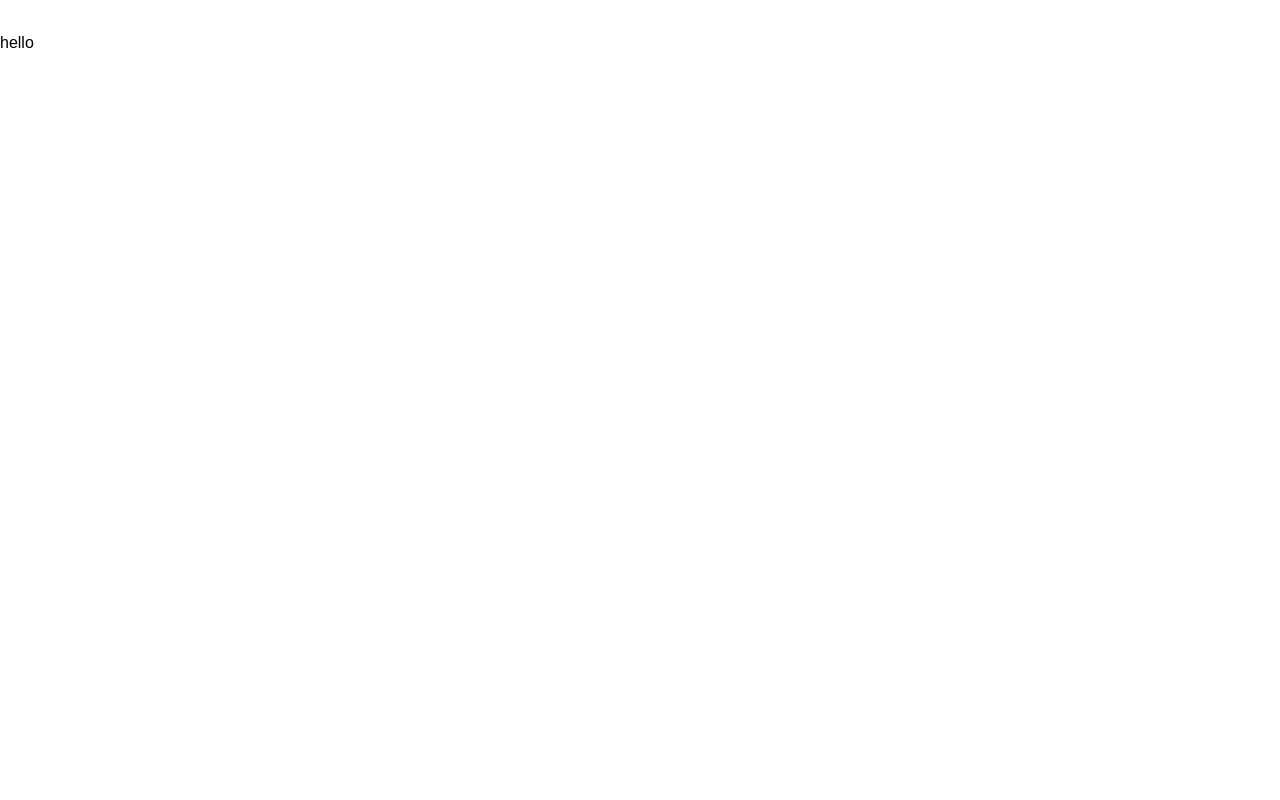
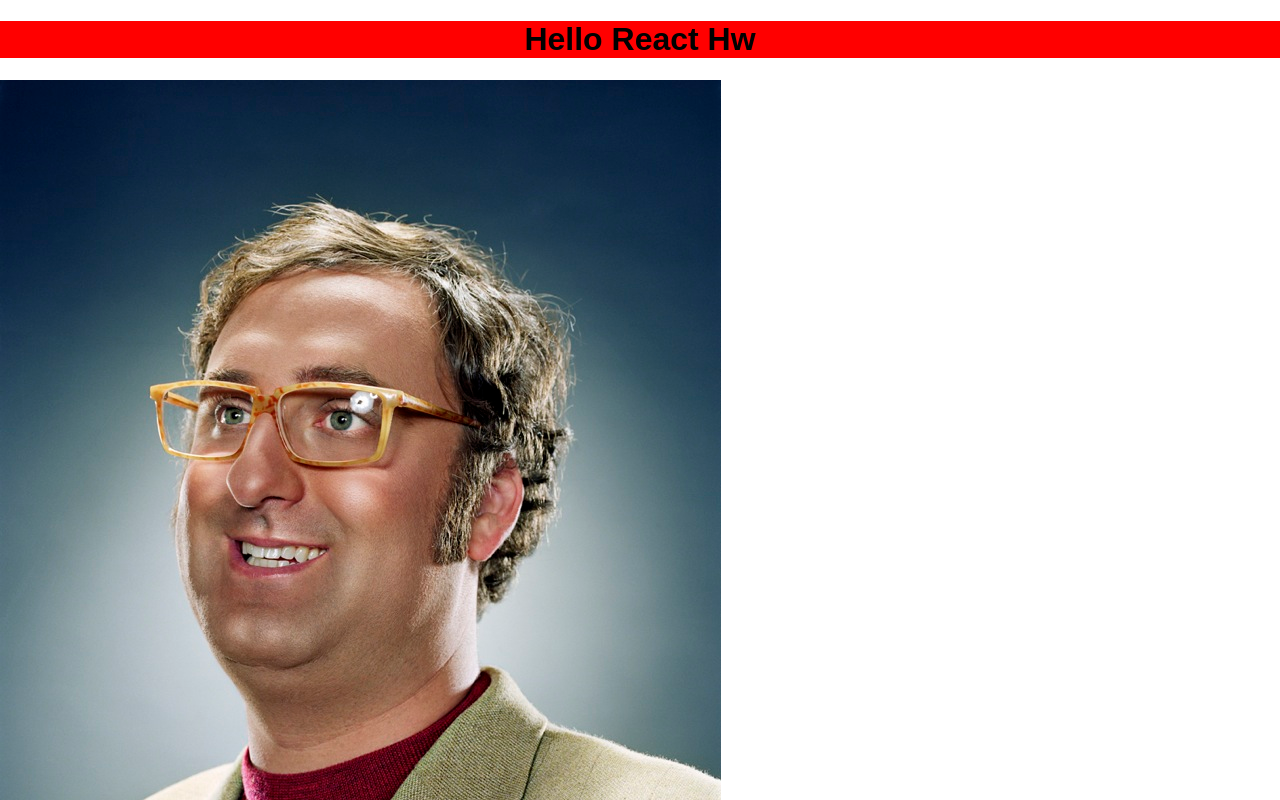
Before and after one commit to davidfunk13/react-hw-1, a React (Create React App) app in the folder clickygame/: page / in a window 1280 px wide. Shown: the top 800 px of the page. Built offline with nearby package versions, Linux system fonts and the light colour scheme.

Commit message:
mapping images

```diff
--- a/clickygame/src/components/AppContainer.jsx
+++ b/clickygame/src/components/AppContainer.jsx
@@ -6,11 +6,12 @@ import Footer from './Footer';
 import ImageGrid from './ImageGrid';
 const AppContainer = () => {
     return (
-        <Container>
+        <div className='container'>
             <Header />
-            <ImageGrid/>
+            <ImageGrid />
             <Footer />
-        </Container>
+        </div>
+
     )
 }
 
--- a/clickygame/src/components/Footer.jsx
+++ b/clickygame/src/components/Footer.jsx
@@ -1,8 +1,15 @@
 import React from 'react';
+
+const styles = {
+    footer: {
+        background: 'red',
+        textAlign: 'center'
+    }
+}
 
 const Footer = props => {
     return (
-        <div className="footer">{props.children}</div>
+        <div style={styles.footer} className="footer">Footer</div>
     )
 }
 
--- a/clickygame/src/components/Header.jsx
+++ b/clickygame/src/components/Header.jsx
@@ -1,11 +1,19 @@
 import React from 'react';
+import { width } from 'window-size';
+
+const styles = {
+    header: {
+        background: 'red',
+        width: 'auto',
+        height: '100%',
+        textAlign: 'center',
+    }
+}
 
 const Header = props => {
     return (
-        <div className='Header'>
-        {props.children}
-        <img src="" alt=""/>
-
+        <div style={styles.header} className='header'>
+            <h1>Hello React Hw</h1>
         </div>
     )
 }
--- a/clickygame/src/components/ImageGrid.jsx
+++ b/clickygame/src/components/ImageGrid.jsx
@@ -1,9 +1,44 @@
 import React from 'react';
+const grid = {
+    eric: {
+        // key/: 'eric',
+        path: '../../images/gridimage.jpeg'
+    },
+    eric2: {
+        // key: 'eric2',
+        path: '../../images/gridimage.jpeg'
+    },
+    eric3: {
+        // key: 'eric3',
+        path: '../../images/gridimage.jpeg'
+    },
+    eric4: {
+        // key: 'eric4',
+        path: '../../images/gridimage.jpeg'
+    },
+    eric5: {
+        // key: 'eric5',
+        path: '../../images/gridimage.jpeg'
+    },
+    eric6: {
+        // key: 'eric6',
+        path: '../../images/gridimage.jpeg'
+    },
+    eric7: {
+        // key: 'eric7',
+        path: '../../images/gridimage.jpeg'
+    },
 
+}
 const ImageGrid = props => {
     return (
         <div className='imagegrid'>
-            <p>hello</p>
+            {/* <p>hello</p> */}
+        {Object.keys(grid).map(character =>
+                <div key={character}>
+                    <img src={grid[character]['path']}/>
+                </div>
+        )}
         </div>
     )
 }
```
Also changed, not shown: clickygame/public/images/gridimage.jpeg (added).
